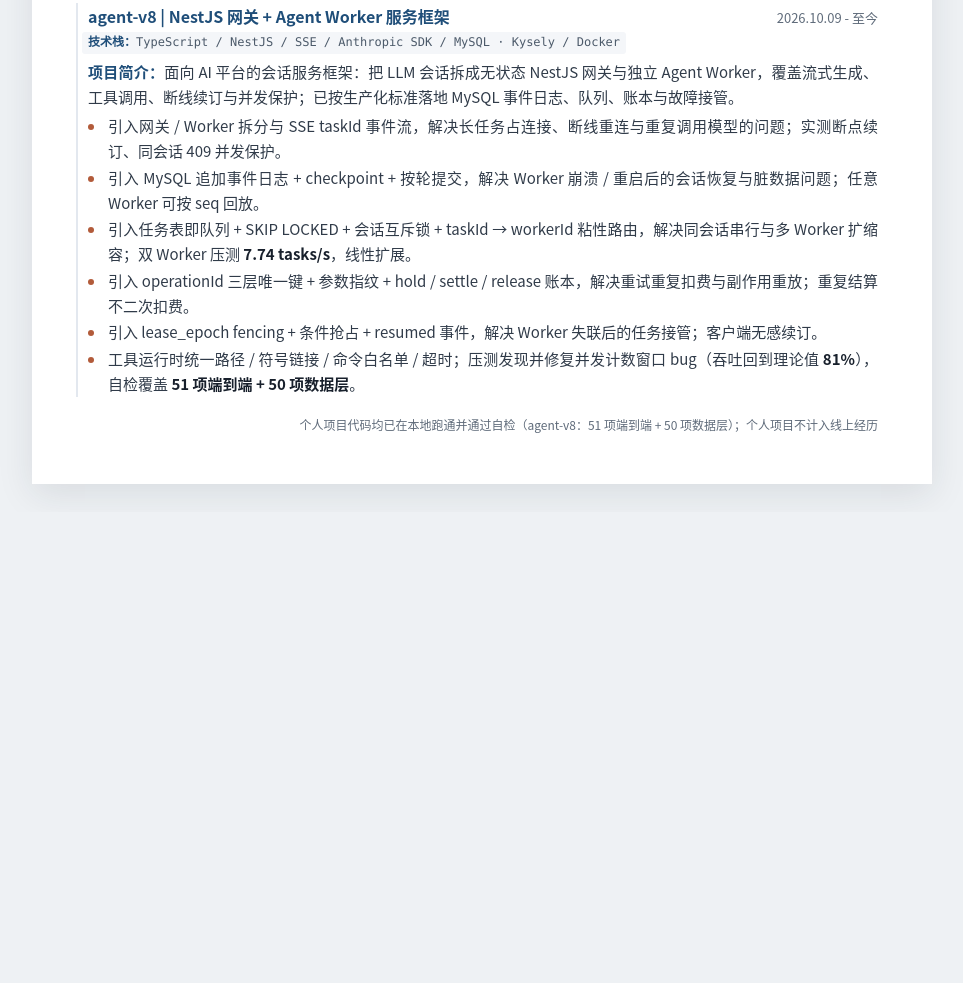
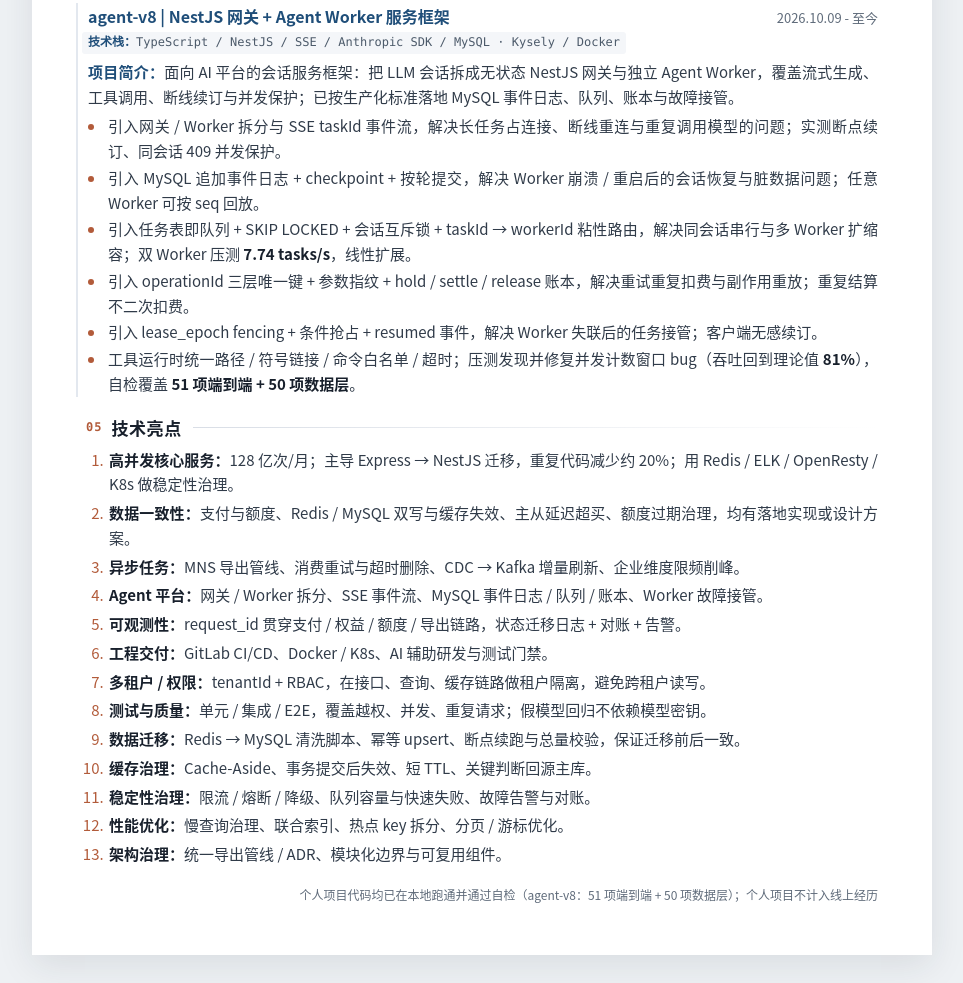
Before and after one commit to YWJL/About, a plain HTML site: page index.html in a window 1280 px wide. Shown: the part 1595-2578 px from the top of the page, without its empty margins (158-1121 px from the left). Before the commit the page ends 2107 px from the top, so only its background shows below. Drawn offline with Linux system fonts and the light colour scheme.

Commit message:
简历：补充技术亮点，第二页留白压到约 1/4

```diff
--- a/index.html
+++ b/index.html
@@ -140,6 +140,25 @@
       </article>
     </section>
 
+    <section class="section">
+      <h2>技术亮点</h2>
+      <ol class="bullets">
+        <li><strong>高并发核心服务：</strong>128 亿次/月；主导 Express → NestJS 迁移，重复代码减少约 20%；用 Redis / ELK / OpenResty / K8s 做稳定性治理。</li>
+        <li><strong>数据一致性：</strong>支付与额度、Redis / MySQL 双写与缓存失效、主从延迟超买、额度过期治理，均有落地实现或设计方案。</li>
+        <li><strong>异步任务：</strong>MNS 导出管线、消费重试与超时删除、CDC → Kafka 增量刷新、企业维度限频削峰。</li>
+        <li><strong>Agent 平台：</strong>网关 / Worker 拆分、SSE 事件流、MySQL 事件日志 / 队列 / 账本、Worker 故障接管。</li>
+        <li><strong>可观测性：</strong>request_id 贯穿支付 / 权益 / 额度 / 导出链路，状态迁移日志 + 对账 + 告警。</li>
+        <li><strong>工程交付：</strong>GitLab CI/CD、Docker / K8s、AI 辅助研发与测试门禁。</li>
+        <li><strong>多租户 / 权限：</strong>tenantId + RBAC，在接口、查询、缓存链路做租户隔离，避免跨租户读写。</li>
+        <li><strong>测试与质量：</strong>单元 / 集成 / E2E，覆盖越权、并发、重复请求；假模型回归不依赖模型密钥。</li>
+        <li><strong>数据迁移：</strong>Redis → MySQL 清洗脚本、幂等 upsert、断点续跑与总量校验，保证迁移前后一致。</li>
+        <li><strong>缓存治理：</strong>Cache-Aside、事务提交后失效、短 TTL、关键判断回源主库。</li>
+        <li><strong>稳定性治理：</strong>限流 / 熔断 / 降级、队列容量与快速失败、故障告警与对账。</li>
+        <li><strong>性能优化：</strong>慢查询治理、联合索引、热点 key 拆分、分页 / 游标优化。</li>
+        <li><strong>架构治理：</strong>统一导出管线 / ADR、模块化边界与可复用组件。</li>
+      </ol>
+    </section>
+
     <p class="footnote">个人项目代码均已在本地跑通并通过自检（agent-v8：51 项端到端 + 50 项数据层）；个人项目不计入线上经历</p>
   </main>
 </body>
--- a/resume.css
+++ b/resume.css
@@ -733,7 +733,7 @@ strong {
 
   body.backend {
     font-size: 9.75pt;
-    line-height: 1.41;
+    line-height: 1.47;
   }
 
   .career {
```
Also changed, not shown: 1 other file.
